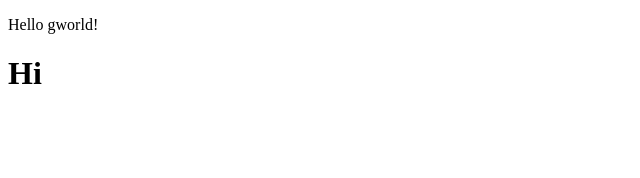
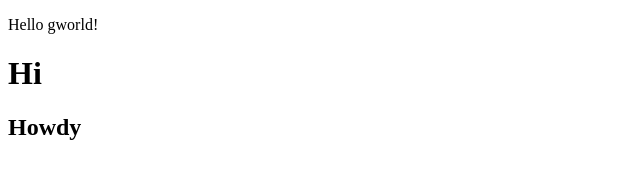
Before and after one commit to Stanislavussov/project, a plain HTML site: page index.html in a window 1280 px wide. Shown: the whole page, without its empty margins (0-640 px from the left). Drawn offline with Linux system fonts and the light colour scheme.

Commit message:
index change

```diff
--- a/index.html
+++ b/index.html
@@ -9,6 +9,7 @@
 
     <p>Hello gworld!</p>
     <h1>Hi</h1>
+    <h2>Howdy</h2>
 
 <script src="js/script.js"></script>
 
```
